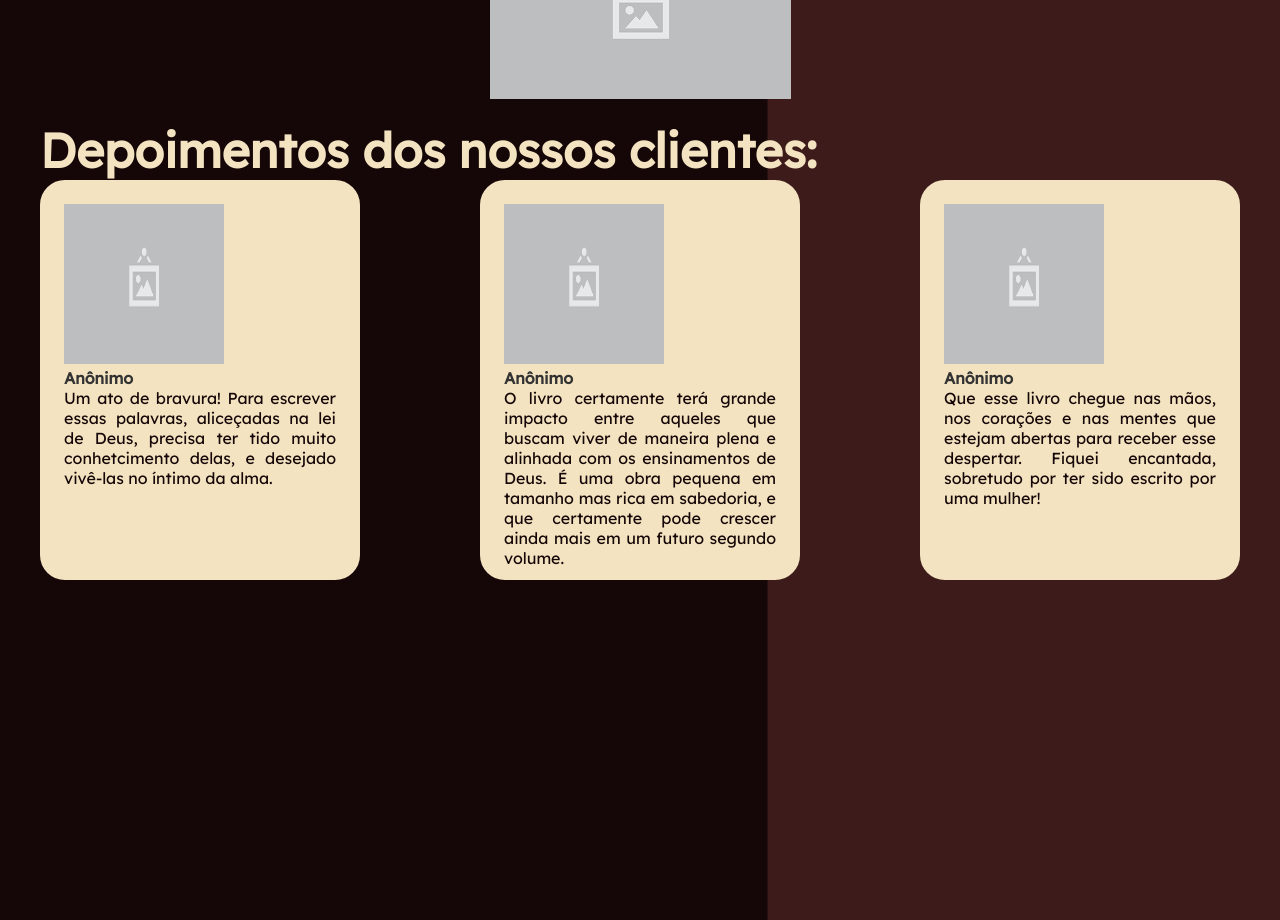
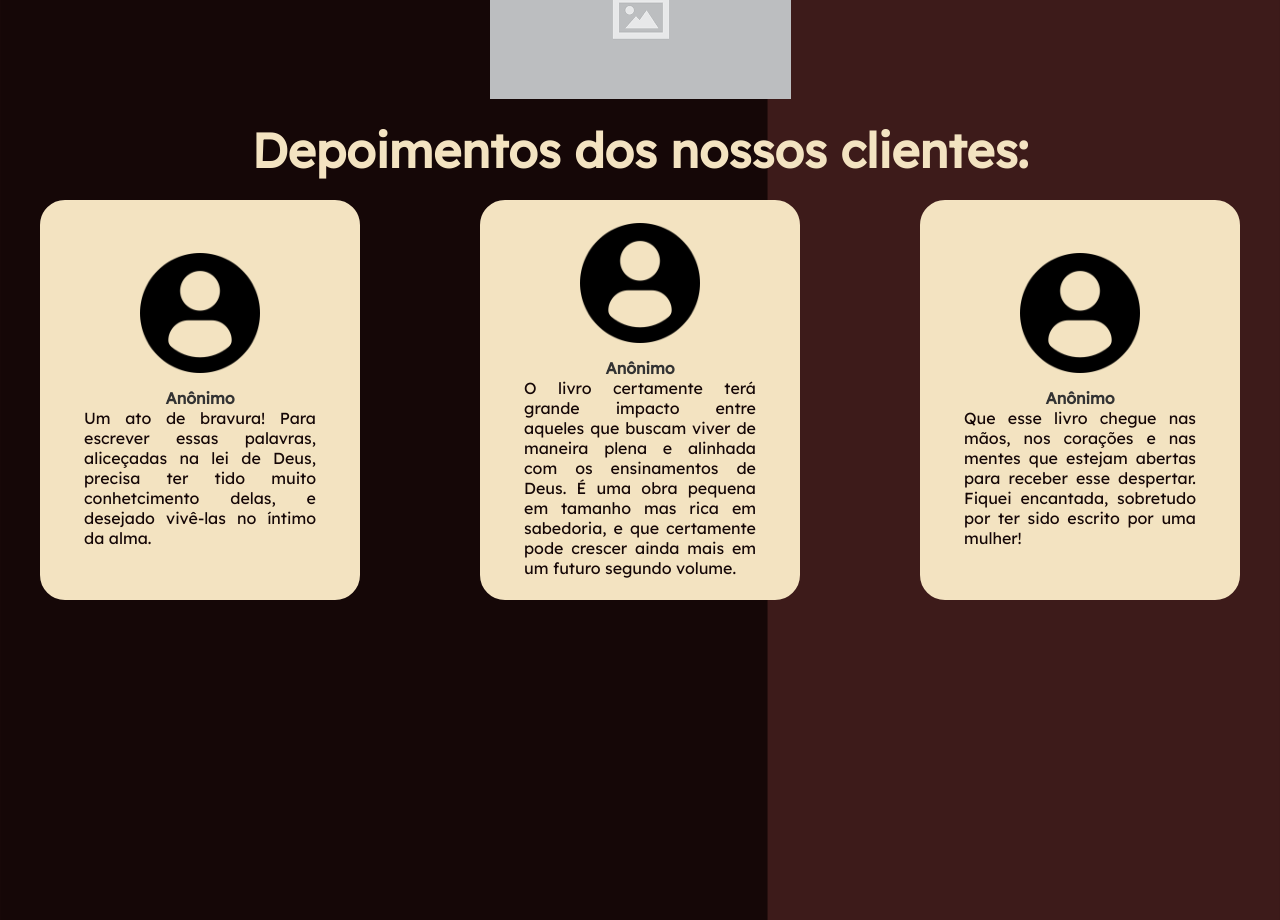
Before and after one commit to MistaCareca/projeto_Mineia, a React (Vite) app in the folder landing-page/: page / in a window 1280 px wide. Shown: the part 1560-2480 px from the top of the page. Built offline with nearby package versions, Linux system fonts and the light colour scheme.

Commit message:
feat - carddep.css

```diff
--- a/landing-page/src/components/CardDep/CardDep.css
+++ b/landing-page/src/components/CardDep/CardDep.css
@@ -11,7 +11,8 @@ p
 .depoimentos{
     display: flex !important;
     flex-direction: row !important;
-    justify-content: space-between;
+    justify-content: center;
+    gap: 15vmin;
 }
 
 .depoimentos div{
@@ -20,6 +21,18 @@ p
     height: 50vmin;
     border-radius: 25px;
     border: 3vmin solid #f3e3c1;
+    display: flex;
+    flex-direction: column;
+    align-items: center;
+    justify-content: center;
+    padding: 20px;
+    transition: transform 0.3s ease;
+    cursor: default;
+
+}
+
+.depoimentos div:hover{
+    transform: scale(1.1);
 }
 
 .depoimentos p{
@@ -28,6 +41,7 @@ p
 }
 
 .depoimentos img{
-    width: 20vmin;
-    height: 20vmin;
+    width: 15vmin;
+    height: 15vmin;
+    margin-bottom: 15px
 }
--- a/landing-page/src/components/CardDep/CardDep.jsx
+++ b/landing-page/src/components/CardDep/CardDep.jsx
@@ -1,11 +1,11 @@
 import './CardDep.css'
-import placeholder from '../../assets/placeholder.png'
+
 
 function CardDep(props){
     return(
     <div>
         {/*add depois de ter fotos {props.foto}*/}
-        <img src={placeholder} alt={props.nome}/>
+        <img src={props.foto} alt={props.nome}/>
         <h4>{props.nome}</h4>
         <p>{props.desc}</p>
     </div>)
--- a/landing-page/src/components/Depoimentos/Depoimentos.css
+++ b/landing-page/src/components/Depoimentos/Depoimentos.css
@@ -6,3 +6,19 @@ depoimentos
 h1
 div
 */
+
+.tit h1{
+    display: flex;
+    flex-direction: row;
+    justify-content: center;
+
+}
+
+.depoimentos {
+    display: flex;
+    flex-direction: row;
+    justify-content: center;
+    gap: 20px;
+    flex-wrap: wrap;
+    padding: 20px 0; /* Espaçamento vertical */
+}
--- a/landing-page/src/components/Depoimentos/Depoimentos.jsx
+++ b/landing-page/src/components/Depoimentos/Depoimentos.jsx
@@ -1,14 +1,15 @@
 import './Depoimentos.css'
 import CardDep from '../CardDep/CardDep'
+import placeholder from '../../assets/usuario-de-perfil.png'
 
 function Depoimentos(){
     return(
-        <div>
+        <div className='tit'>
             <h1>Depoimentos dos nossos clientes:</h1>
             <div className='depoimentos'>
-                <CardDep nome= "Anônimo" desc = "Um ato de bravura! Para escrever essas palavras, aliceçadas na lei de Deus, precisa ter tido muito conhetcimento delas, e desejado vivê-las no íntimo da alma."/>
-                <CardDep nome= "Anônimo" desc = "O livro certamente terá grande impacto entre aqueles que buscam viver de maneira plena e alinhada com os ensinamentos de Deus. É uma obra pequena em tamanho mas rica em sabedoria, e que certamente pode crescer ainda mais em um futuro segundo volume."/>
-                <CardDep nome= "Anônimo" desc = "Que esse livro chegue nas mãos, nos corações e nas mentes que estejam abertas para receber esse despertar. Fiquei encantada, sobretudo por ter sido escrito por uma mulher!"/>
+                <CardDep foto={placeholder} nome= "Anônimo" desc = "Um ato de bravura! Para escrever essas palavras, aliceçadas na lei de Deus, precisa ter tido muito conhetcimento delas, e desejado vivê-las no íntimo da alma."/>
+                <CardDep foto={placeholder} nome= "Anônimo" desc = "O livro certamente terá grande impacto entre aqueles que buscam viver de maneira plena e alinhada com os ensinamentos de Deus. É uma obra pequena em tamanho mas rica em sabedoria, e que certamente pode crescer ainda mais em um futuro segundo volume."/>
+                <CardDep foto={placeholder} nome= "Anônimo" desc = "Que esse livro chegue nas mãos, nos corações e nas mentes que estejam abertas para receber esse despertar. Fiquei encantada, sobretudo por ter sido escrito por uma mulher!"/>
             </div>
         </div>
     )
```
Also changed, not shown: landing-page/src/assets/usuario-de-perfil.png (added).
